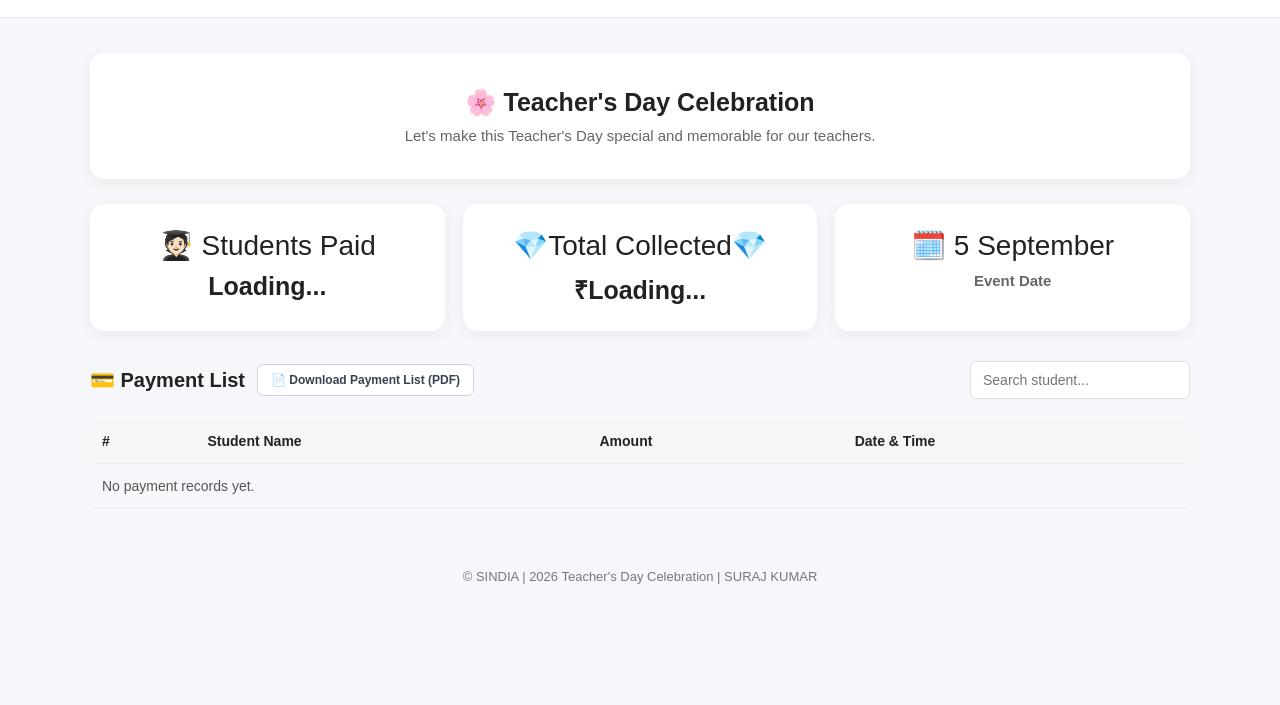
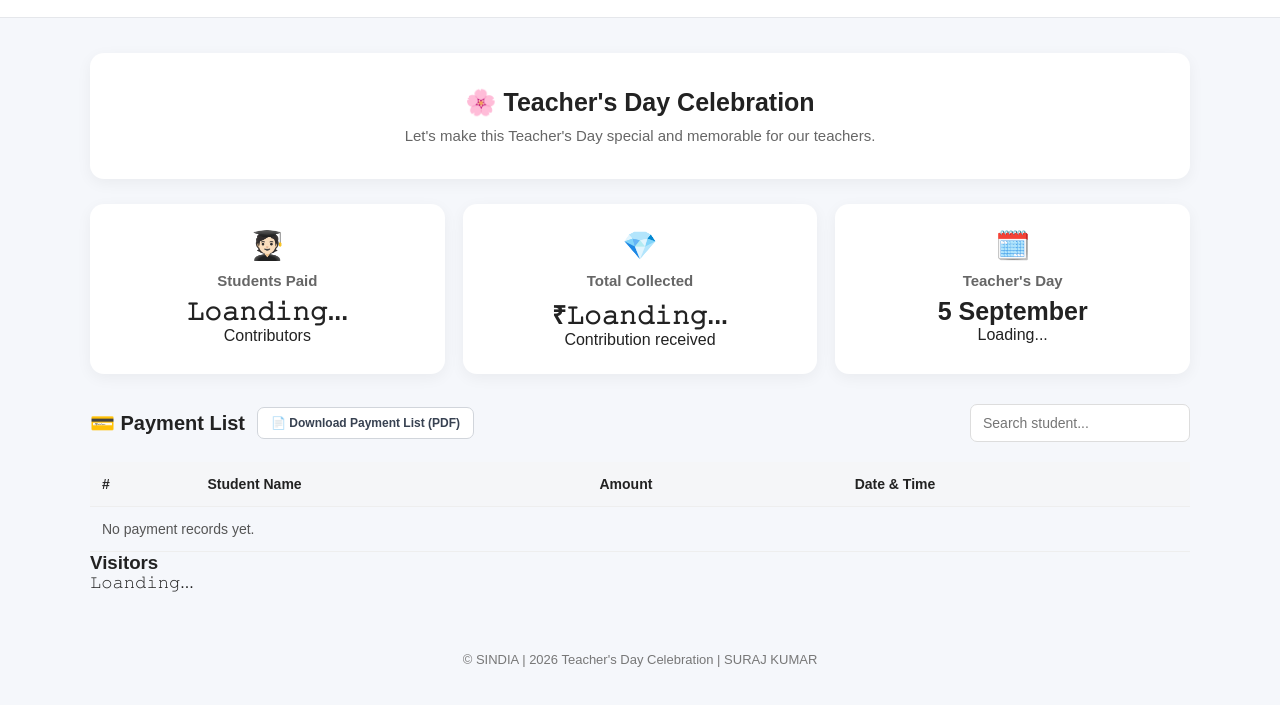
Before and after one commit to sindia112/teacher-day-2026, a plain HTML site: page index.html in a window 1280 px wide. Shown: the part 75-780 px from the top of the page. Drawn offline with Linux system fonts and the light colour scheme.

Commit message:
Update index.html

```diff
--- a/index.html
+++ b/index.html
@@ -118,51 +118,78 @@
 
 <section class="summary">
 
+    <!-- Students Paid -->
+    <div class="card premium-card students-card">
 
-            <div class="card">
+        <div class="card-glow"></div>
 
         <span class="card-icon">
-                    🧑🏻‍🎓 Students Paid
+            🧑🏻‍🎓
         </span>
 
+        <h3>
+            Students Paid
+        </h3>
+
         <p id="studentsPaid">
-                    Loading...
+            𝙻𝚘𝚊𝚗𝚍𝚒𝚗𝚐...
         </p>
+
+        <span class="card-subtitle">
+            Contributors
+        </span>
 
     </div>
 
 
+    <!-- Total Collected -->
+    <div class="card premium-card amount-card">
 
-            <div class="card">
+        <div class="card-glow"></div>
 
         <span class="card-icon">
-                    💎Total Collected💎
+            💎
         </span>
 
+        <h3>
+            Total Collected
+        </h3>
+
         <p>
-                    ₹<span id="totalAmount">Loading...</span>
+            ₹<span id="totalAmount">𝙻𝚘𝚊𝚗𝚍𝚒𝚗𝚐...</span>
         </p>
+
+        <span class="card-subtitle">
+            Contribution received
+        </span>
 
     </div>
 
 
+    <!-- Event Date + Countdown -->
+    <div class="card premium-card event-card">
 
-            <div class="card">
+        <div class="card-glow"></div>
 
         <span class="card-icon">
-                    🗓️ 5 September
+            🗓️
         </span>
 
         <h3>
-                    Event Date
+            Teacher's Day
         </h3>
+
+        <p class="event-date">
+            5 September
+        </p>
+
+        <span id="countdown" class="countdown">
+            Loading...
+        </span>
 
     </div>
 
-
 </section>
-
-
 
         <!-- ================================
              ADMIN DASHBOARD
@@ -330,6 +357,31 @@
 
         </section>
 
+<!-- ================================
+     Visitor Counter
+================================= -->
+
+<section class="visitor-section">
+
+    <div class="visitor-card">
+
+        <span class="visitor-icon">
+
+        </span>
+
+        <div>
+            <h3>
+                Visitors
+            </h3>
+
+            <p id="visitorCount">
+                𝙻𝚘𝚊𝚗𝚍𝚒𝚗𝚐...
+            </p>
+        </div>
+
+    </div>
+
+</section>
 
     </main>
 
```
Lines whose indentation alone changed are shown as unchanged.
